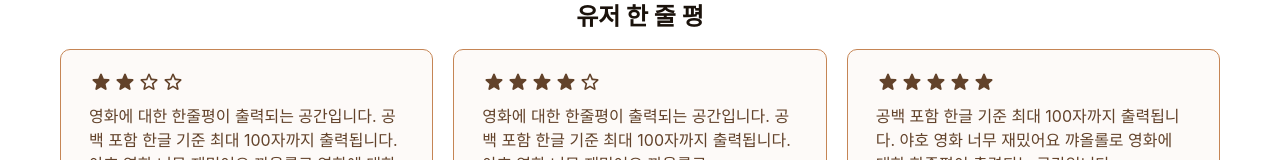
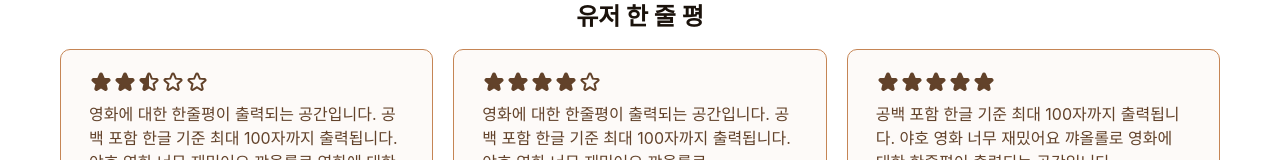
Before and after one commit to lulla-by/movie-dog, a Next.js app: page / in a window 1280 px wide. Shown: the part 373-533 px from the top of the page. Built offline with nearby package versions, Linux system fonts and the light colour scheme; no server answers; a web font is replaced by a local one.

Commit message:
[Refactor] 별점 컴포넌트가 쓰인 타 컴포넌트 수정 #40

```diff
--- a/components/Card.tsx
+++ b/components/Card.tsx
@@ -3,7 +3,7 @@ import Image from 'next/image';
 import Link from 'next/link';
 import styled from 'styled-components';
 
-import RatingComponent from './RatingComponent';
+import StarRating from './StarRating';
 
 import { genreArr } from '@/pages/api/data';
 
@@ -63,8 +63,9 @@ function Card({ movie, ranking }: MovieTypes) {
               {genreName[0] ? Object.values(genreName[0])[0] : '장르 분류 없음'}
             </p>
             <RatingBlock>
-              <RatingComponent
-                rating={Math.floor((movie.vote_average / 2) * 10) / 10}
+              <StarRating
+                rating={Math.floor(movie.vote_average)}
+                starSize={20}
               />
               <span>
                 {Math.floor((movie.vote_average / 2) * 10) / 10 + '점'}(
--- a/components/ReviewBox.tsx
+++ b/components/ReviewBox.tsx
@@ -1,6 +1,6 @@
 import styled from 'styled-components';
 
-import RatingComponent from './RatingComponent';
+import StarRating from './StarRating';
 import LikeButton from './buttons/LikeButton';
 
 type ReviewBoxTypes = {
@@ -17,7 +17,7 @@ function ReviewBox({ review }: ReviewBoxTypes) {
   const { rating, description, title, writer, like } = review;
   return (
     <ReviewBoxBlock>
-      <RatingComponentBlock rating={rating} />
+      <RatingComponentBlock rating={rating * 2} starSize={24} />
       <p>{description}</p>
       <h3>- {title}</h3>
       <span>By {writer}</span>
@@ -58,8 +58,8 @@ const ReviewBoxBlock = styled.article`
   }
 `;
 
-const RatingComponentBlock = styled(RatingComponent)`
-  margin-bottom: 10px;
+const RatingComponentBlock = styled(StarRating)`
+  margin-bottom: 8px;
 `;
 
 const LikeButtonBlock = styled(LikeButton)`
--- a/components/StarRating.tsx
+++ b/components/StarRating.tsx
@@ -8,9 +8,15 @@ type StarRating = {
   rating: number;
   starSize?: number;
   readonly?: boolean;
+  className?: string;
 };
 
-function StarRating({ rating, starSize = 24, readonly = true }: StarRating) {
+function StarRating({
+  rating,
+  starSize = 24,
+  readonly = true,
+  className,
+}: StarRating) {
   const [ratedStar, setRatedStar] = useState(rating);
 
   const onChange = (index: number) => {
@@ -23,7 +29,7 @@ function StarRating({ rating, starSize = 24, readonly = true }: StarRating) {
   }, []);
 
   return (
-    <StarsWrapper>
+    <StarsWrapper className={className}>
       {Array(10)
         .fill(1)
         .map((_, i) => (
--- a/container/CardList.tsx
+++ b/container/CardList.tsx
@@ -78,10 +78,4 @@ const CardListBlock = styled.div`
       width: calc(25% - 15px);
     }
   }
-
-  @media (min-width: 1200px) {
-    & > a {
-      width: calc(20% - 16px);
-    }
-  }
 `;
```
Also changed, not shown: pages/detail/[...params].tsx (+21 -2 lines).
